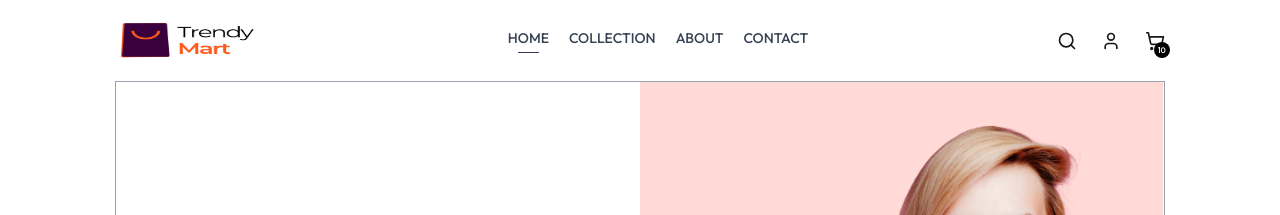
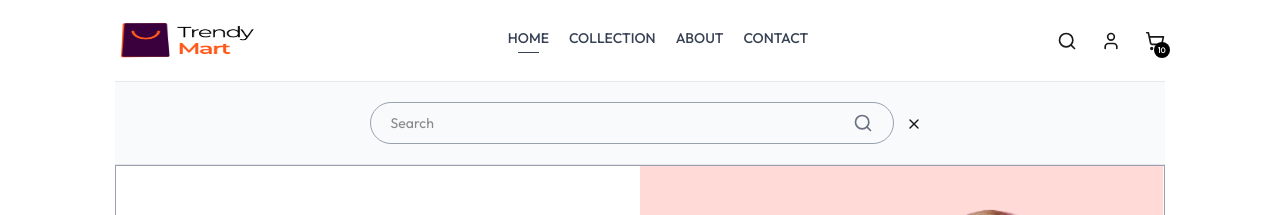
Before and after one commit to syedmehedi34/TrendyMart-client, a React (Vite) app: page / in a window 1280 px wide. Both pictures are taken after a click on the icon 1066 px from the left and 40 px from the top of the page. Shown: the top 215 px of the page. Built offline with nearby package versions, Linux system fonts and the light colour scheme.

Commit message:
searchbar design completed

```diff
--- a/src/App.jsx
+++ b/src/App.jsx
@@ -10,11 +10,13 @@
 import Orders from "./pages/Orders";
 import Navbar from "./components/Navbar";
 import Footer from "./components/Footer";
+import SearchBar from "./components/SearchBar";
 
 const App = () => {
   return (
     <div className="px-4 sm:px-[5vw] md:px-[7vw] lg:px-[9vw]">
       <Navbar />
+      <SearchBar />
       <Routes>
         <Route path="/" element={<Home></Home>} />
         <Route path="/collection" element={<Collection />} />
--- a/src/components/Navbar.jsx
+++ b/src/components/Navbar.jsx
@@ -2,8 +2,12 @@
 import { assets } from "../assets/assets.js";
 import { ChevronRight, Menu, Search, ShoppingCart, User } from "lucide-react";
 import { useState } from "react";
+import { useContext } from "react";
+import { ShopContext } from "../context/ShopContext";
+
 const Navbar = () => {
   const [visible, setVisible] = useState(false);
+  const { setShowSearch } = useContext(ShopContext);
 
   return (
     <div className="flex items-center justify-between py-5 font-medium">
@@ -35,7 +39,10 @@
       </ul>
 
       <div className="flex items-center gap-6">
-        <Search className="w-5 cursor-pointer" />
+        <Search
+          onClick={() => setShowSearch(true)}
+          className="w-5 cursor-pointer"
+        />
 
         <div className="group relative">
           <User className="w-5 cursor-pointer" />
--- /dev/null
+++ b/src/components/SearchBar.jsx
@@ -0,0 +1,30 @@
+/* eslint-disable no-unused-vars */
+import { useContext } from "react";
+import { ShopContext } from "../context/ShopContext";
+import { Search, X } from "lucide-react";
+
+const SearchBar = () => {
+  const { search, setSearch, showSearch, setShowSearch } =
+    useContext(ShopContext);
+
+  return showSearch ? (
+    <div className="border-t border-b border-[#E5E7EB] bg-gray-50 text-center">
+      <div className="inline-flex items-center justify-center border border-gray-400 px-5 py-2 my-5 mx-3 rounded-full w-3/4 sm:w-1/2">
+        <input
+          value={search}
+          onChange={(e) => setSearch(e.target.value)}
+          className="flex-1 outline-none bg-inherit text-sm"
+          type="text"
+          placeholder="Search"
+        />
+        <Search className="w-5 text-gray-500" />
+      </div>
+      <X
+        className="inline w-4 cursor-pointer"
+        onClick={() => setShowSearch(false)}
+      />
+    </div>
+  ) : null;
+};
+
+export default SearchBar;
--- a/src/context/ShopContext.jsx
+++ b/src/context/ShopContext.jsx
@@ -1,5 +1,5 @@
 /* eslint-disable react-refresh/only-export-components */
-import { createContext } from "react";
+import { createContext, useState } from "react";
 import { products } from "../assets/assets";
 
 export const ShopContext = createContext();
@@ -7,8 +7,18 @@
 const ShopContextProvider = (props) => {
   const currency = "$";
   const delivery_fee = 10;
+  const [search, setSearch] = useState("");
+  const [showSearch, setShowSearch] = useState(false);
 
-  const value = { products, currency, delivery_fee };
+  const value = {
+    products,
+    currency,
+    delivery_fee,
+    search,
+    setSearch,
+    showSearch,
+    setShowSearch,
+  };
 
   return (
     <ShopContext.Provider value={value}>{props.children}</ShopContext.Provider>
```
